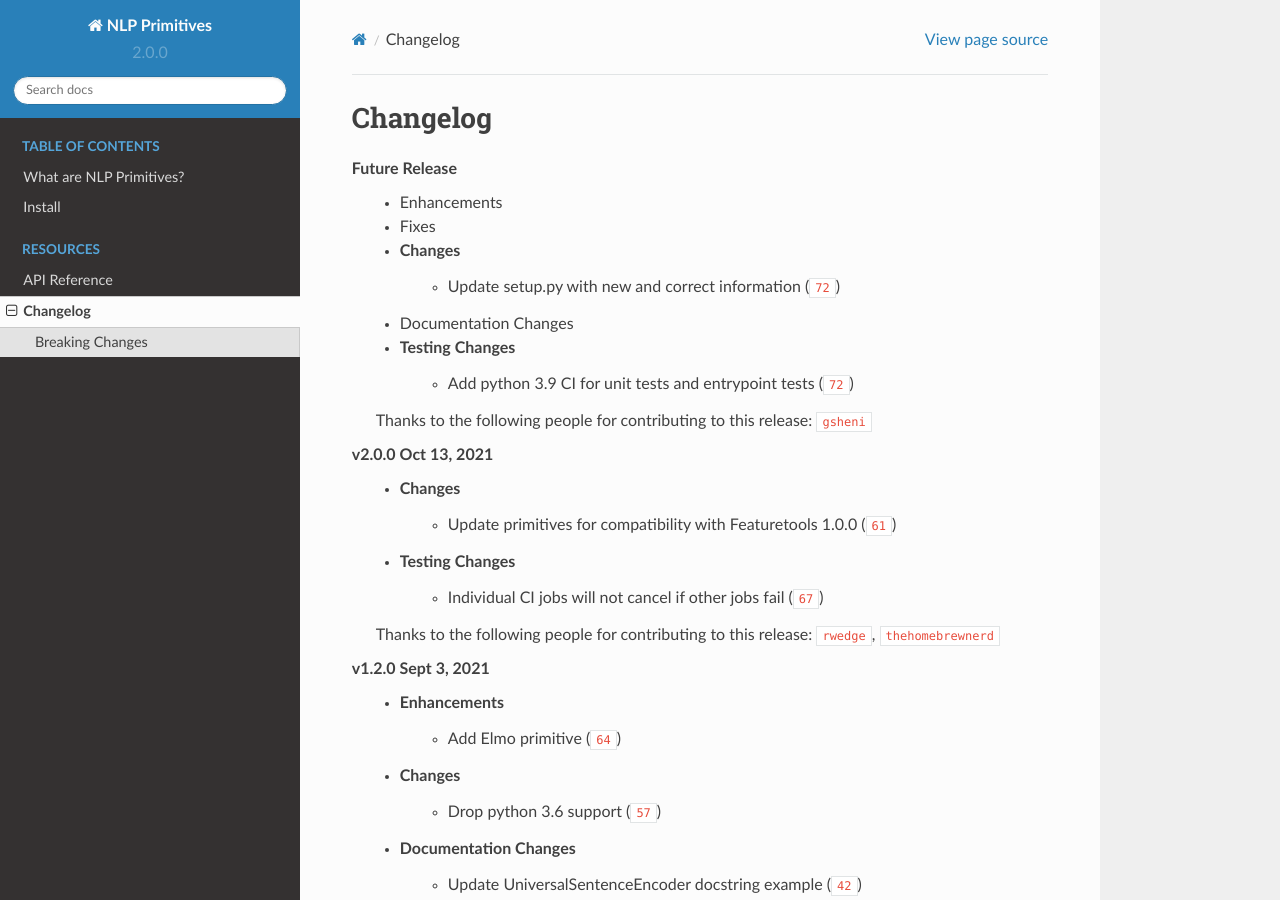
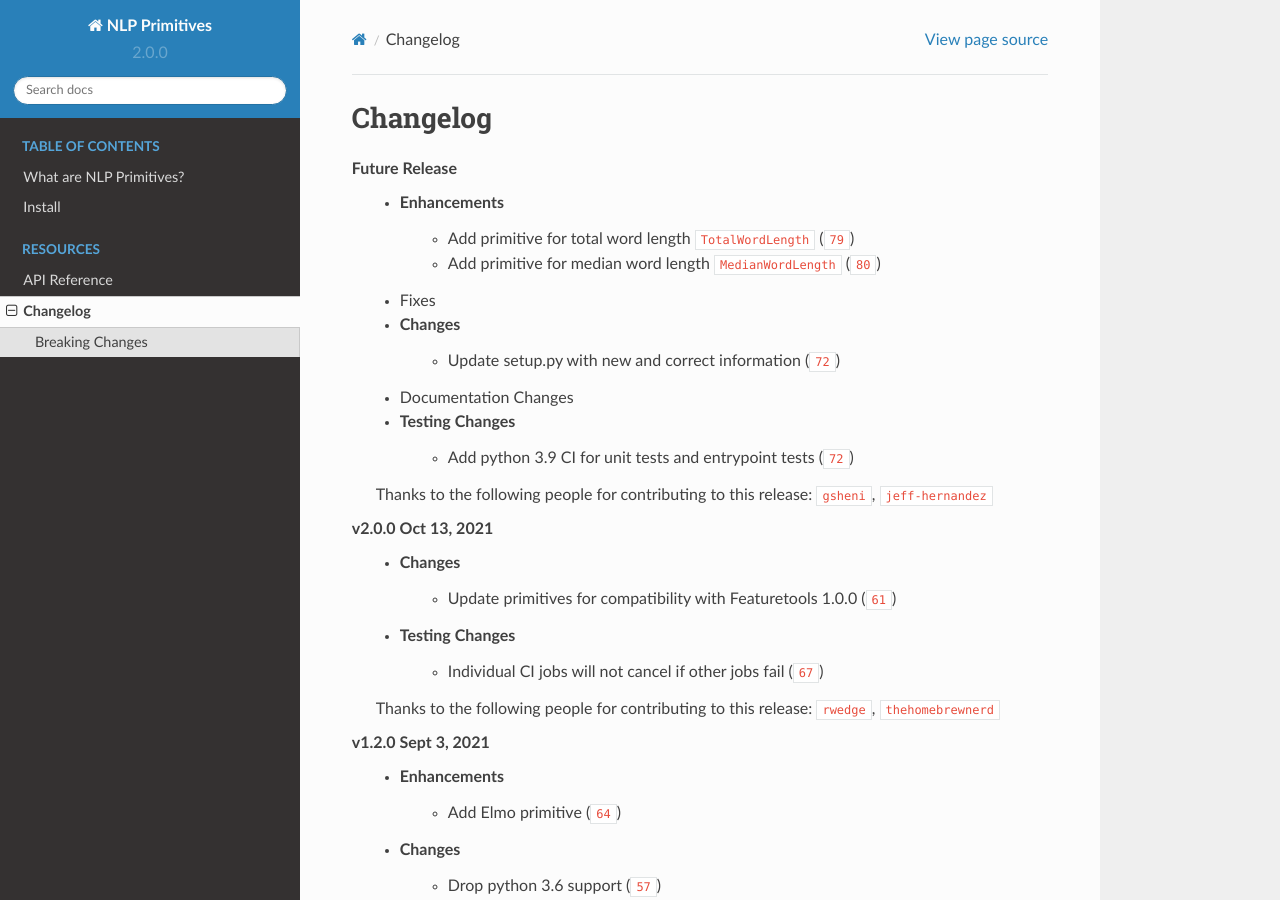
Before and after one commit to alteryx/nlp_primitives, a Sphinx documentation site: the page built from docs/source/changelog.rst, in a window 1280 px wide and 900 px high. Built offline with Sphinx 7.4.7 and the Read the Docs theme 2.0.0, drawn with Linux system fonts in a browser that asks for light colours; cross-references to code outside the pages are shown as plain code.

Commit message:
update changelog

```diff
--- a/docs/source/changelog.rst
+++ b/docs/source/changelog.rst
@@ -3,6 +3,8 @@ Changelog
 =========
 **Future Release**
     * Enhancements
+        * Add primitive for total word length ``TotalWordLength`` (:pr:`79`)
+        * Add primitive for median word length ``MedianWordLength`` (:pr:`80`)
     * Fixes
     * Changes
         * Update setup.py with new and correct information (:pr:`72`)
@@ -11,7 +13,7 @@ Changelog
         * Add python 3.9 CI for unit tests and entrypoint tests (:pr:`72`)
 
     Thanks to the following people for contributing to this release:
-    :user:`gsheni`
+    :user:`gsheni`, :user:`jeff-hernandez`
 
 **v2.0.0** Oct 13, 2021
     * Changes
```
